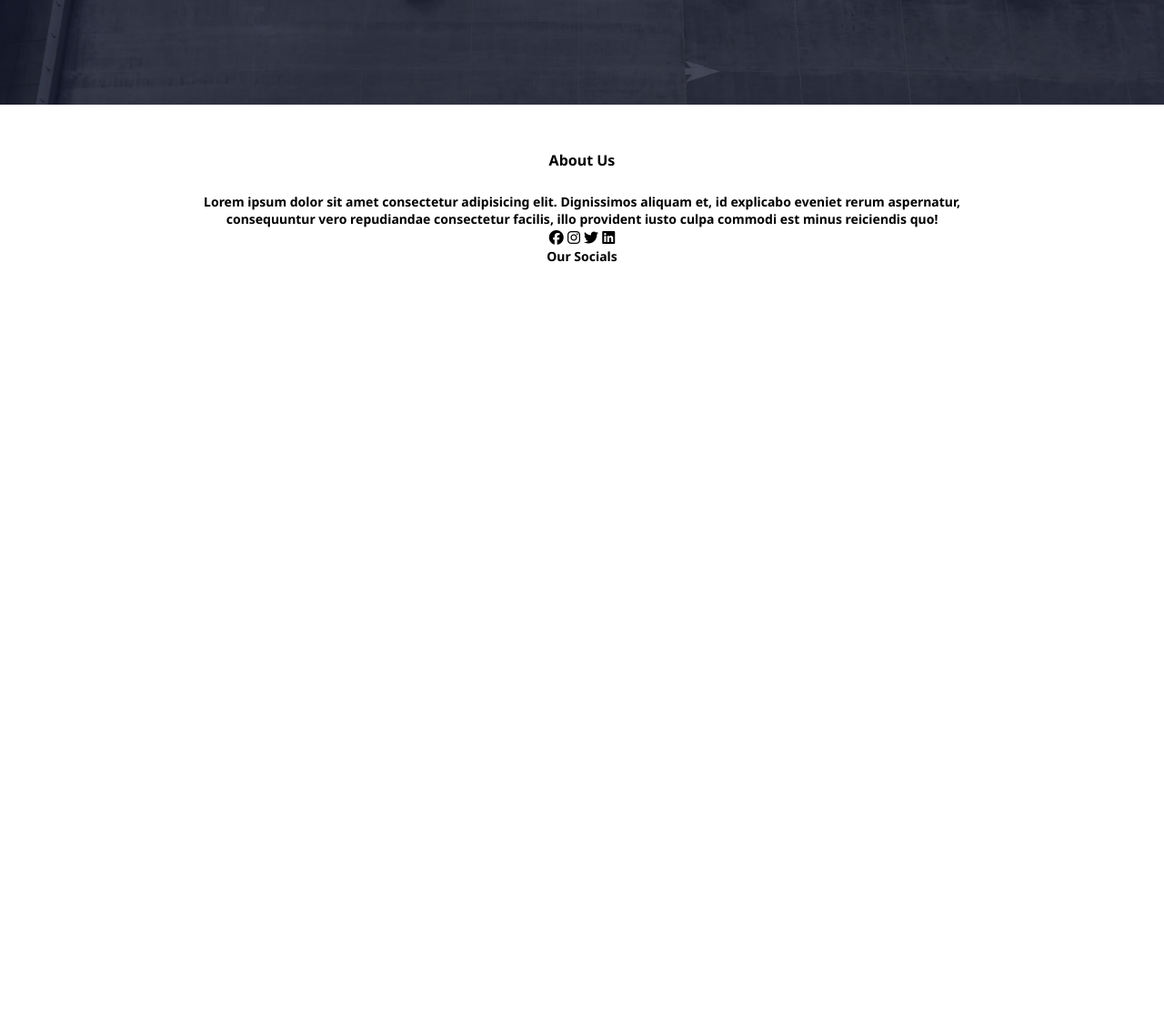
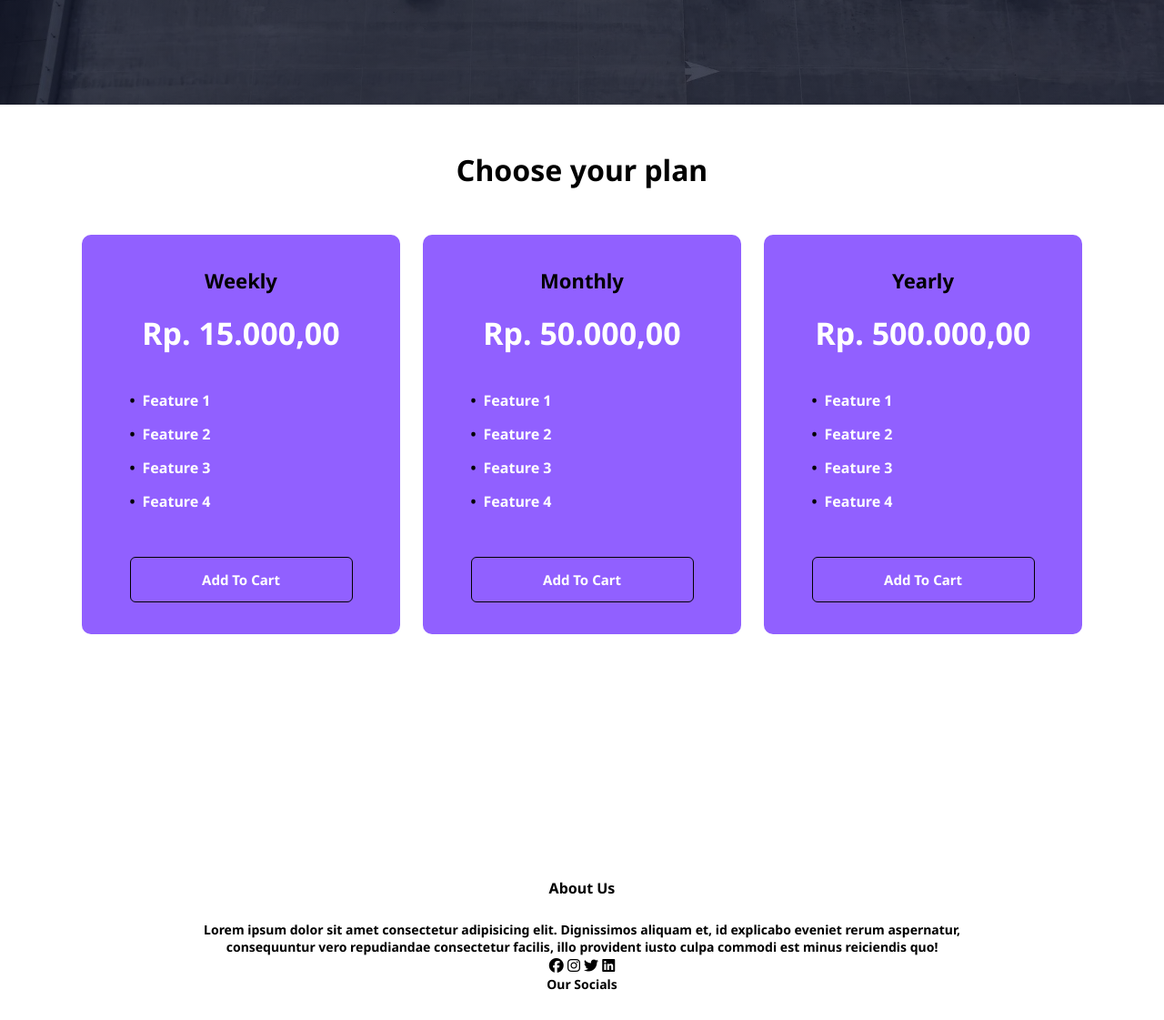
Before and after one commit to greivent/ParkHere, a PHP site: page /Project/pricing.html in a window 1280 px wide. Shown: the part 685-1806 px from the top of the page at 91% size. Before the commit the page ends 1006 px from the top, so only its background shows below. Run offline with PHP 8.4, Linux system fonts and the light colour scheme; some libraries are stand-ins or nearby versions.

Commit message:
Add files via upload

```diff
--- a/Project/home.css
+++ b/Project/home.css
@@ -321,3 +285,122 @@ h3{
 .purple-btn:hover{
     color: #ffffff;
 }
+
+/* ---- map ----- */
+
+.search-box{
+    position: absolute;
+    top: 825px;
+    left: 50%;
+    transform: translate(-50%, -50%);
+    background-color: #9160ff;
+    height: 30px;
+    border-radius: 40px;
+    padding: 10px;
+}
+
+.search-btn{
+    color: white;
+    float: right;
+    width: 100px;
+    height: 100px;
+    border-radius: 50%;
+    background: black;
+    display: flex;
+    justify-content: center;
+    align-items: center;
+}
+
+.search-txt{
+    border:none;
+    background: none;
+    outline: none;
+    float: left;
+    padding: 0;
+    color: white;
+    font-size: 16px;
+    line-height: 30px;
+}
+
+.Location{
+    margin: auto;
+    width: 80%;
+    padding: 115px 0 ;
+    right: 500px;
+}
+
+/* ----membership---- */
+
+.container{
+    width: 100%;
+    min-height: 100vh;
+}
+
+.container h2{
+    color: #000;
+    font-size: 32px;
+    padding: 50px 0;
+    text-align: center;
+}
+
+.price-row{
+    width: 90%;
+    max-width: 1100px;
+    margin: auto;
+    display: grid;
+    grid-template-columns: repeat(auto-fit, minmax(250px, 1fr));
+    grid-gap: 25px;
+}
+
+.price-col{
+    background: #9160ff;
+    padding: 10% 15%;
+    border-radius: 10px;
+    color: #ffffff;
+    text-align: center;
+}
+
+.price-col p{
+    font-size: 22px;
+}
+
+.price-col h3{
+    font-size: 34px;
+    margin: 20px 0 40px;
+    font-weight: 500;
+}
+
+.price-col ul{
+    text-align: left;
+    margin: 20px 0;
+    color: #fff;
+    list-style: none;
+}
+
+.price-col ul li{
+    margin: 15px 0;
+}
+
+.price-col ul li::before{
+    content: '\2022';
+    color: #000;
+    font-weight: bold;
+    margin-right: 8px;
+}
+
+.price-col button{
+    width: 100%;
+    padding: 14px 0;
+    background: transparent;
+    color: #fff;
+    font-size: 15px;
+    border: 1px solid #000;
+    border-radius: 6px;
+    margin-top: 30px;
+    cursor: pointer;
+    transition: background 0.5s;
+}
+
+.price-col button:hover{
+    background: #5f0486;
+}
--- a/Project/pricing.html
+++ b/Project/pricing.html
@@ -12,7 +12,6 @@
             <nav>
                 <a href="home.html"><img src="images/Logo ParkHere.png" alt=""></a>
                 <div class="nav-links" id="navLinks">
-                    <i class="fa fa-times" onclick="hideMenu()"></i>
                     <ul>
                         <li><a href="home.html">HOME</a></li>
                         <li><a href="about.html">ABOUT US</a></li>
@@ -22,7 +21,6 @@
                         <li><a href="">USER</a></li>
                     </ul>
                 </div>
-                <i class="fa fa-bars" onclick="showMenu()"></i>
             </nav>
 
             <div class="text-box">
@@ -36,7 +34,48 @@
 
         </section>
 
-        <!-- ---footer--- -->
+        <!-- ----membership---- -->
+
+        <div class="container">
+          <h2>Choose your plan</h2>
+          <div class="price-row">
+            <div class="price-col">
+              <p>Weekly</p>
+              <h3>Rp. 15.000,00</h3>
+              <ul>
+                <li>Feature 1</li>
+                <li>Feature 2</li>
+                <li>Feature 3</li>
+                <li>Feature 4</li>
+              </ul>
+              <button>Add To Cart</button>
+            </div>
+            <div class="price-col">
+              <p>Monthly</p>
+              <h3>Rp. 50.000,00</h3>
+              <ul>
+                <li>Feature 1</li>
+                <li>Feature 2</li>
+                <li>Feature 3</li>
+                <li>Feature 4</li>
+              </ul>
+              <button>Add To Cart</button>
+            </div>
+            <div class="price-col">
+              <p>Yearly</p>
+              <h3>Rp. 500.000,00</h3>
+              <ul>
+                <li>Feature 1</li>
+                <li>Feature 2</li>
+                <li>Feature 3</li>
+                <li>Feature 4</li>
+              </ul>
+              <button>Add To Cart</button>
+            </div>
+          </div>
+        </div>
+
+        <!-- ----footer---- -->
 
         <section class="footer">
             <h4>About Us</h4>
@@ -52,21 +91,5 @@
             <p>Our Socials</p>
         </section>
 
-
-<!-- --JS buat toggle menu-- -->
-        <script>
-
-            var navLinks = document.getElementById("navLinks");
-
-            function showMenu(){
-                navLinks.style.right = "0";
-            }
-
-            function hideMenu(){
-                navLinks.style.right = "-200px";
-            }
-
-        </script>
-
     </body>
 </html>
```
Also changed, not shown: other parts of Project/home.css (+0 -36 lines), Project/about.html (+0 -18 lines), Project/home.html (+2 -19 lines), Project/map.html (+12 -18 lines).
